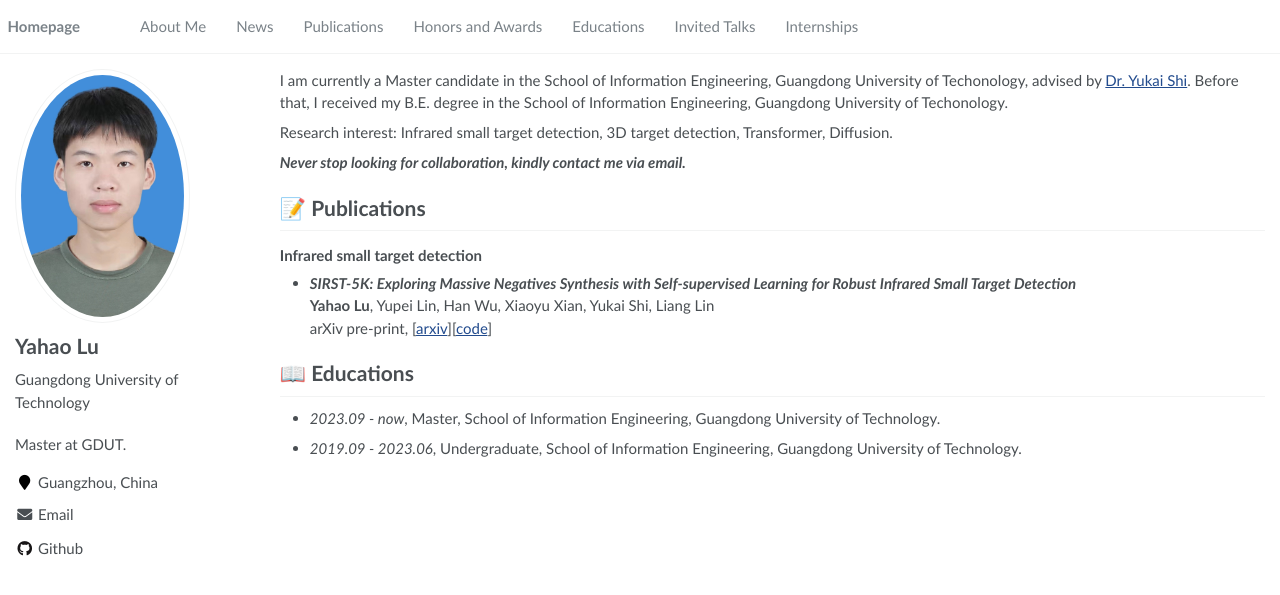
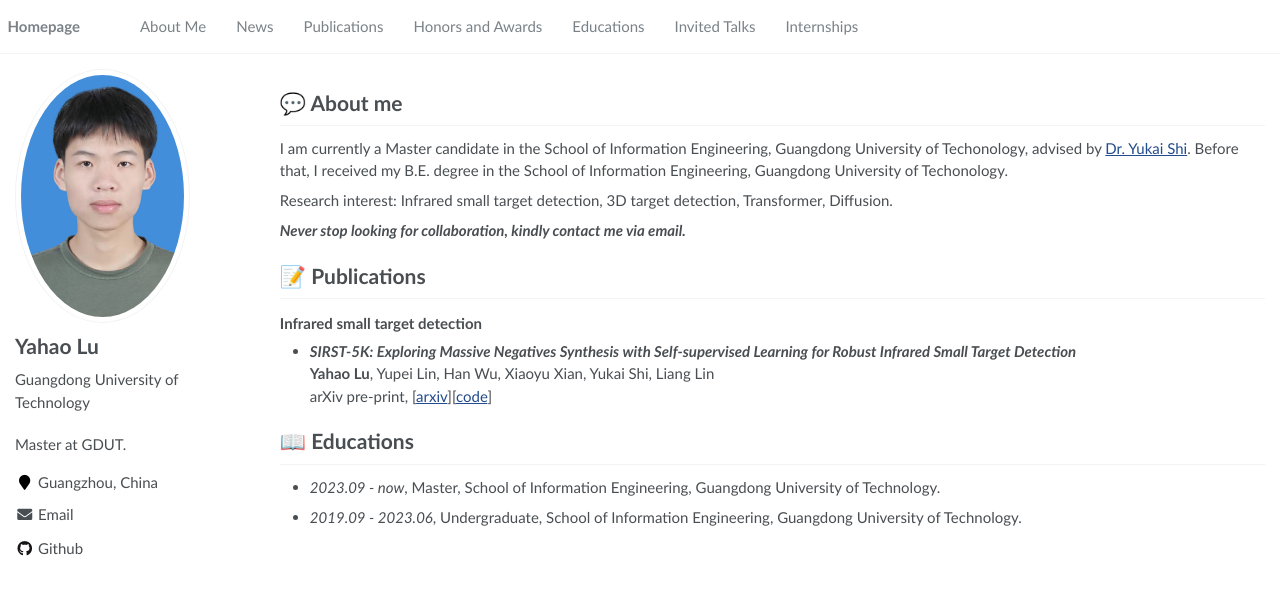
Before and after one commit to datou0326/datou0326.github.io, a Jekyll site: the page built from _pages/about.md, in a window 1280 px wide. Shown: the top 595 px of the page. Built offline with Jekyll 4.4.1, drawn with Linux system fonts in a browser that asks for light colours.

Commit message:
Update about.md

```diff
--- a/_pages/about.md
+++ b/_pages/about.md
@@ -8,7 +8,7 @@ redirect_from:
   - /about.html
 ---
 
-
+# 💬 About me
 I am currently a Master candidate in the School of Information Engineering, Guangdong University of Techonology, advised by [Dr. Yukai Shi](https://ykshi.github.io/). Before that, I received my B.E. degree in the School of Information Engineering, Guangdong University of Techonology.
 
 
```
